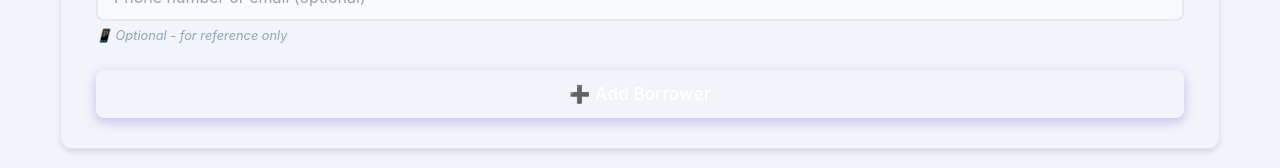
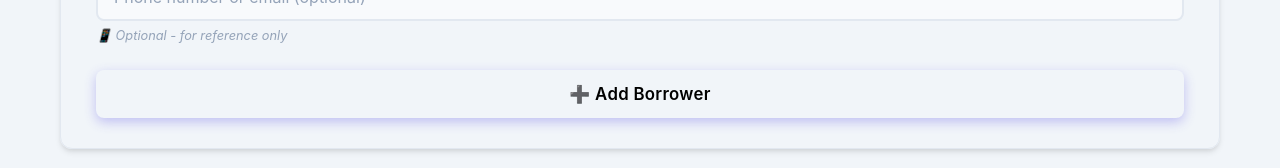
Before and after one commit to SteveJayson/utang-logs, a plain HTML site: page frontend/index.html in a window 1280 px wide. Shown: the part 1126-1294 px from the top of the page. Drawn offline with Linux system fonts and the light colour scheme; no server answers.

Commit message:
Changed Add Borrower button text to black

```diff
--- a/frontend/css/style.css
+++ b/frontend/css/style.css
@@ -1423,3 +1423,10 @@ header::after {
 .mb-20 { margin-bottom: 20px; }
 .flex-center { display: flex; align-items: center; justify-content: center; gap: 8px; }
 .gap-10 { gap: 10px; }
+
+/* ========================================
+   ADD BORROWER BUTTON - BLACK TEXT
+   ======================================== */
+.btn-primary {
+    color: #000000 !important;
+}
```
